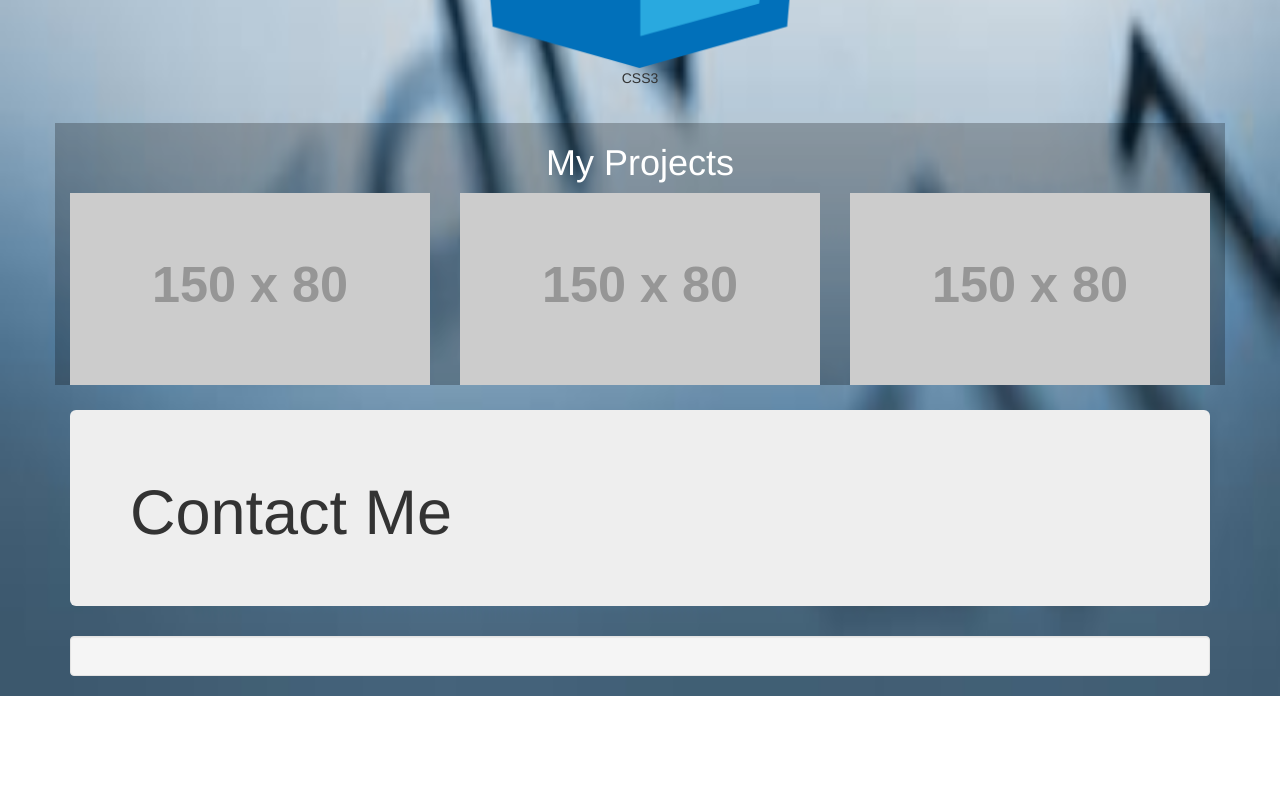
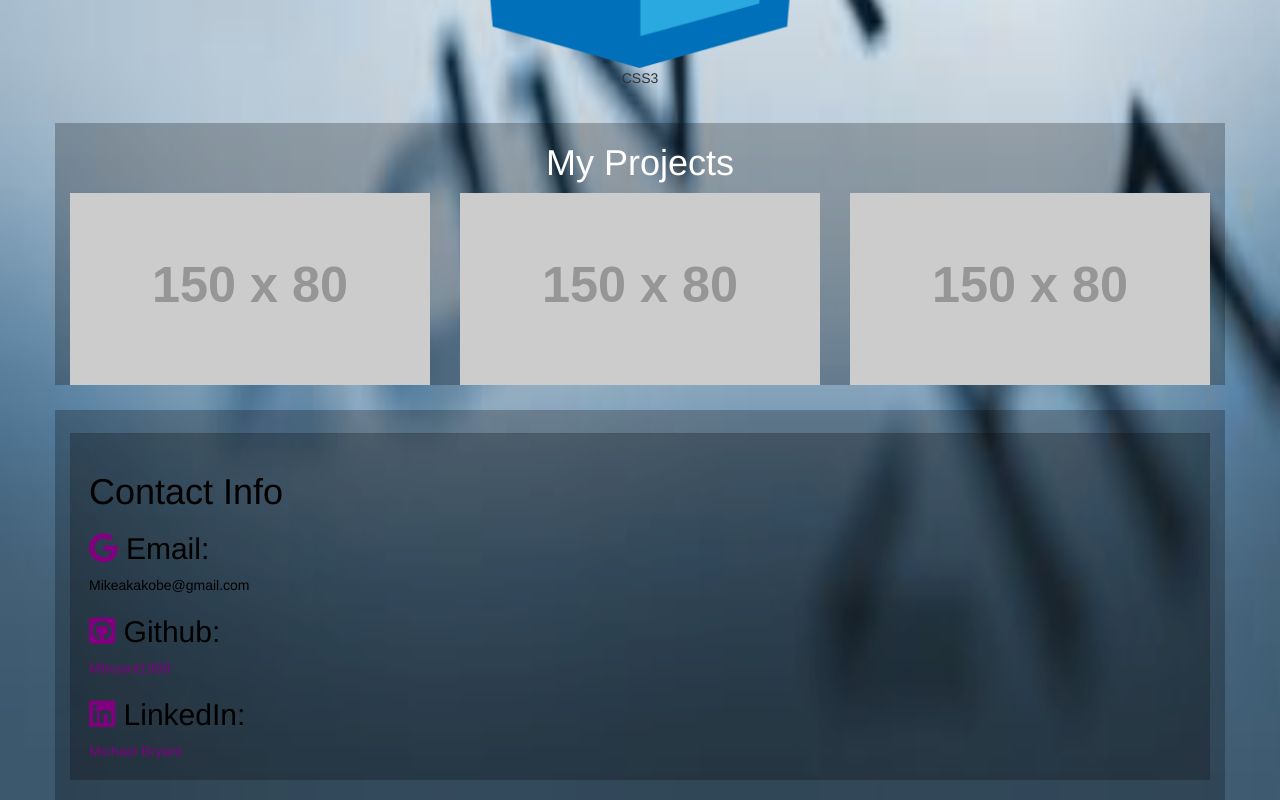
Before and after one commit to mbryant1988/Portfolio, a plain HTML site: page index.html in a window 1280 px wide. Shown: the part 1508-2308 px from the top of the page. Before the commit the page ends 2204 px from the top, so only its background shows below. Drawn offline with Linux system fonts and the light colour scheme; placeholder pictures from the web are drawn by us.

Commit message:
"add and style contact info"

```diff
--- a/bootstrap3/css/style.css
+++ b/bootstrap3/css/style.css
@@ -19,6 +19,7 @@
   background-color:rgba(0,0,0,0.25);
 }
 
+
 #portfolio h1{
   color:white;
 }
@@ -37,7 +38,17 @@ body {
   background-size: 100% 100%;
 }
 
-#contact, #portfolio{
+#contact, #portfolio, .well{
   margin-top:2%;
   border-radius:0;
+  background-color:rgba(0,0,0,0.25);
 }
+
+#contact .well{
+  border: 0px;
+  color:black;
+}
+
+#contact .well a, i{
+  color:purple;
+}
--- a/index.html
+++ b/index.html
@@ -7,6 +7,7 @@
   <title>Michael Bryant | Portfolio</title>
   <link rel="stylesheet" href="bootstrap3/css/bootstrap.min.css">
   <link rel="stylesheet" href="bootstrap3/css/style.css">
+  <script src="https://use.fontawesome.com/75ecb17ab7.js"></script>
 </head>
 <body>
 <nav class="navbar navbar-inverse navbar-fixed-top">
@@ -37,7 +38,7 @@
   <div class="container text-center">
     <h1>Michael Bryant</h1>
     <p>Junior Web Developer</p>
-    <button type="button" name="button" class="btn btn-default btn-lg "><a href="#about">Read more..</a></button>
+    <button type="button" name="button" class="btn btn-default btn-lg "><a href="#about">Read more...</a></button>
   </div>
 </div>
 <div class="col-md-1">
@@ -87,21 +88,36 @@
     </div>
   </div>
 </div>
-  <div class="container" id="contact">
-    <div class="jumbotron ">
+  <!-- <div class="container" id="contact">
+    <div class="jumbotron jumbotron-sm">
       <div class="row">
         <div class="col-sm-12">
           <h1>Contact Me</h1>
         </div>
       </div>
     </div>
-  </div>
-<div class="container">
+  </div> -->
+<div class="container " id="contact">
   <div class="row">
     <div class="col-sm-12">
       <div class="well">
-
-
+        <h1>Contact Info</h1>
+        <h2><i class="fa fa-google"></i> Email:</h2>
+        <p>Mikeakakobe@gmail.com</p>
+        <h2>
+          <a href="https://www.github.com/mbryant1988">
+            <i class="fa fa-github-square">
+          </i></a>
+          Github:
+        </h2>
+        <a href="https://www.github.com/mbryant1988">Mbryant1988</a>
+        <h2>
+          <a href="https://www.linkedin.com/in/michael-bryant-ab44aaab/">
+            <i class="fa fa-linkedin-square">
+            </i></a>
+            LinkedIn:
+      </h2>
+      <a href="https://www.linkedin.com/in/michael-bryant-ab44aaab/">Michael Bryant</a>
       </div>
 
     </div>
```
